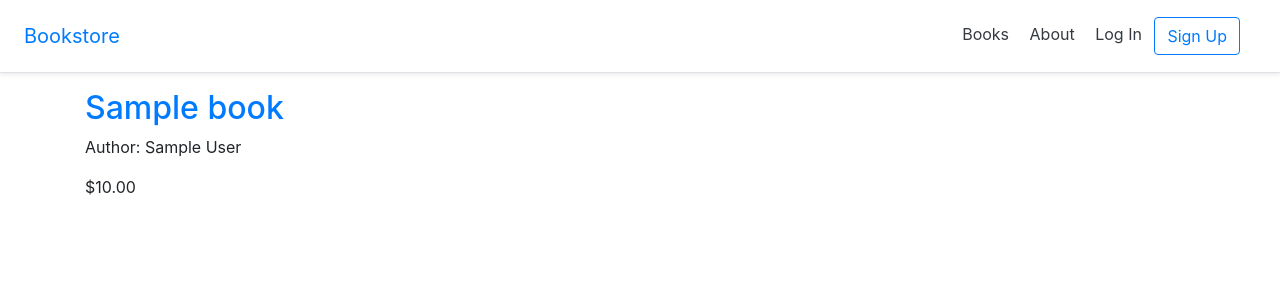
After one commit to LYYCA/Django-Books, a Django app: page /books/00000000-0000-0000-0000-000000000001 in a window 1280 px wide. The commit adds this page. Shown: the top 300 px of the page. Run offline with Django 3.2, Linux system fonts and the light colour scheme; tables that the repository leaves empty hold one stand-in row (values such as "Sample post"); some libraries are stand-ins or nearby versions.

Commit message:
Add custom emails, books app

```diff
--- /dev/null
+++ b/books/apps.py
@@ -0,0 +1,5 @@
+from django.apps import AppConfig
+
+
+class BooksConfig(AppConfig):
+    name = 'books'
--- /dev/null
+++ b/books/models.py
@@ -0,0 +1,23 @@
+import uuid
+from django.db import models
+from django.urls import reverse
+
+# Create your models here.
+
+class Book(models.Model):
+    id = models.UUIDField(
+        primary_key=True,
+        default=uuid.uuid4,
+        editable=False,
+    )
+    title = models.CharField(max_length=200)
+    author = models.CharField(max_length=200)
+    price = models.DecimalField(max_digits=6, decimal_places=2)
+
+    def __str__(self):
+        return self.title
+
+    def get_absolute_url(self):
+        # Sets a canonical URL for the model
+        # Required when using reverse()
+        return reverse('book_detail', args=[str(self.id)])
--- /dev/null
+++ b/books/urls.py
@@ -0,0 +1,8 @@
+from django.urls import path
+
+from .views import BookListView, BookDetailView
+
+urlpatterns = [
+    path('', BookListView.as_view(), name='book_list'),
+    path('<uuid:pk>', BookDetailView.as_view(), name='book_detail'),
+]
--- /dev/null
+++ b/books/views.py
@@ -0,0 +1,16 @@
+from django.shortcuts import render
+from django.views.generic import ListView, DetailView
+
+from .models import Book
+
+# Create your views here.
+
+class BookListView(ListView):
+    model = Book
+    context_object_name = 'book_list'
+    template_name = 'books/book_list.html'
+
+class BookDetailView(DetailView):
+    model = Book
+    context_object_name = 'book'
+    template_name = 'books/book_detail.html'
--- a/bookstore_project/settings.py
+++ b/bookstore_project/settings.py
@@ -47,6 +47,7 @@ INSTALLED_APPS = [
     # Local
     'users.apps.UsersConfig',
     'pages.apps.PagesConfig',
+    'books.apps.BooksConfig',
 ]
 
 MIDDLEWARE = [
@@ -162,7 +163,8 @@ AUTHENTICATION_BACKENDS = (
 )
 
 EMAIL_BACKEND = 'django.core.mail.backends.console.EmailBackend'
-
+# Defines what email adress emails are sent from
+DEFAULT_FROM_EMAIL = 'admin@djangobookstore.com'
 # Sets the login to always remember user's session
 ACCOUNT_SESSION_REMEMBER = True
 # Sets the signup form to only have one password field
--- a/bookstore_project/urls.py
+++ b/bookstore_project/urls.py
@@ -23,4 +23,5 @@ urlpatterns = [
     path('accounts/', include('allauth.urls')),
     # Local Apps
     path('', include('pages.urls')),
+    path('books/', include('books.urls')),
 ]
--- a/templates/_base.html
+++ b/templates/_base.html
@@ -14,6 +14,7 @@
         <div class="d-flex flex-column flex-md-row align-items-center p-3 px-md-4 mb-3 bg-white border-bottom shadow-sm">
           <a href="{% url 'home' %}" class="navbar-brand my-0 mr-md-auto font-weight-normal">Bookstore</a>
           <nav class="my-2 my-md-0 mr-md-3">
+            <a class="p-2 text-dark" href="{% url 'book_list' %}">Books</a>
             <a class="p-2 text-dark" href="{% url 'about' %}">About</a>
             {% if user.is_authenticated %}
               <a class="p-2 text-dark" href="{% url 'account_logout' %}">Log Out</a>
--- /dev/null
+++ b/templates/account/email/email_confirmation_subject.txt
@@ -0,0 +1,4 @@
+{% load i18n %}
+{% autoescape off %}
+{% blocktrans %}Confirm Your Sign Up{% endblocktrans %}
+{% endautoescape %}
--- /dev/null
+++ b/templates/books/book_detail.html
@@ -0,0 +1,13 @@
+{% extends '_base.html' %}
+
+{% block title %}{{ book.title }}{% endblock title %}
+
+{% block content %}
+
+<div class="book-detail">
+  <h2><a href="">{{ book.title }}</a></h2>
+  <p>Author: {{ book.author }}</p>
+  <p>${{ book.price }}</p>
+</div>
+
+{% endblock content %}
```
Also changed, not shown: books/admin.py (added, +10 -0 lines), books/tests.py (added, +33 -0 lines), templates/account/email/email_confirmation_message.txt (added, +17 -0 lines), templates/account/email_confirm.html (added, +24 -0 lines), templates/books/book_list.html (added, +11 -0 lines), books/__init__.py (added), books/migrations/0001_initial.py (added), books/migrations/__init__.py (added).
